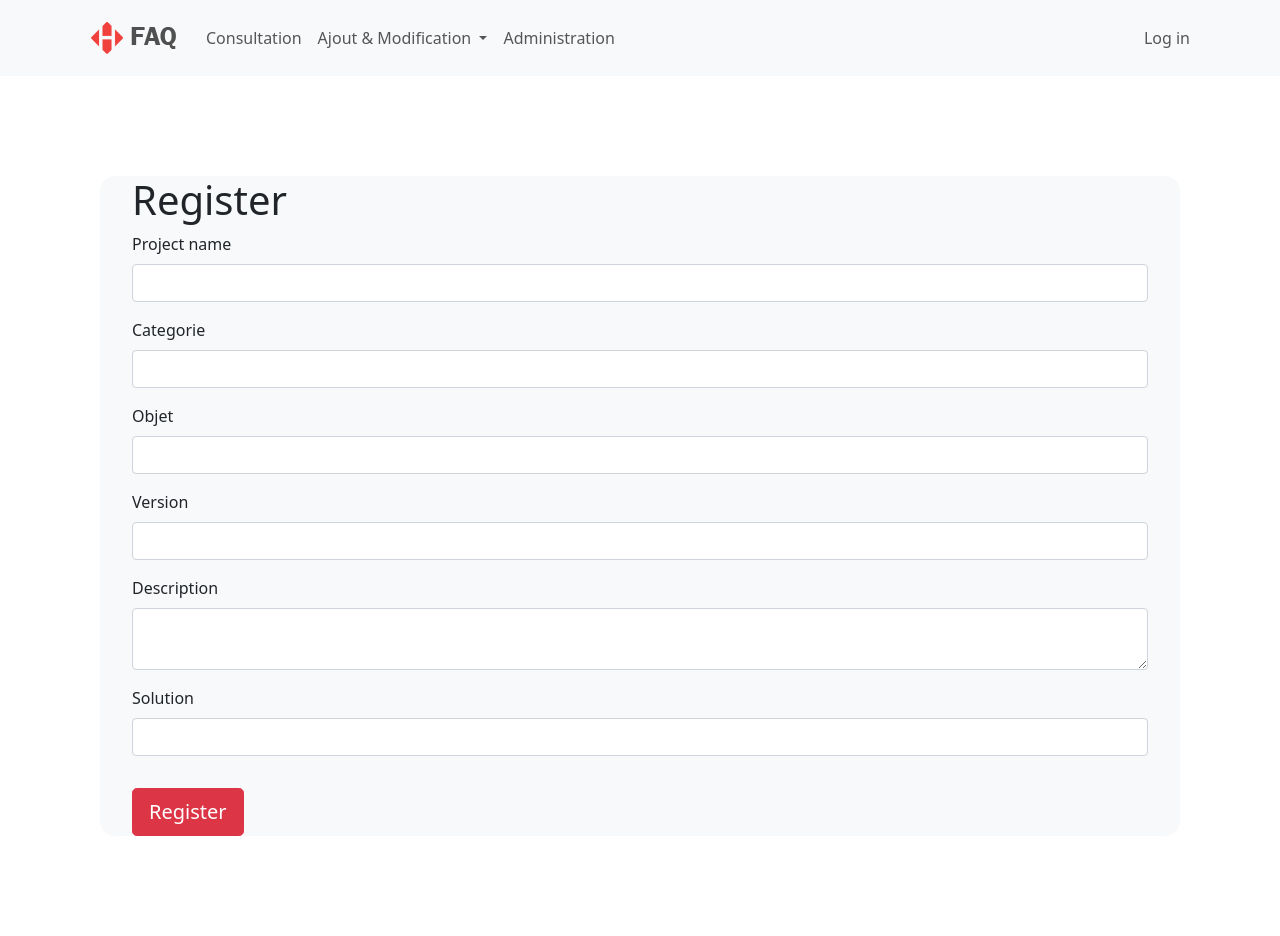
After one commit to abwii/FAQ_Hanover_Symfony, a Symfony app: template templates/default/ajouter.html.twig in a window 1280 px wide. The commit adds this page. Run offline with Twig, Linux system fonts and the light colour scheme; the template is opened without the code that fills it, so the values that code supplies are empty; form fields are guessed from the names that the template uses; some libraries are stand-ins or nearby versions.

Commit message:
Add files via upload

```diff
--- a/templates/default/accueil.html.twig
+++ b/templates/default/accueil.html.twig
@@ -14,7 +14,7 @@
 					<div class="card-body">
 						<h5 class="card-title">Ajouter</h5>
 						<p class="card-text">Ici vous pouvez ajouter les solutions à des bug rencontrés.</p>
-						<a href="ajout" class="btn btn-outline-danger btn-lg">Cliquez ici !</a>
+						<a href="ajouter" class="btn btn-outline-danger btn-lg">Cliquez ici !</a>
 					</div>
 				</div>
 			</div>
@@ -43,7 +43,7 @@
 			<div class="col-sm-4">
 				<div class="card">
 					<div class="card-body">
-						<h5 class="card-title">Contacte</h5>
+						<h5 class="card-title">Contact</h5>
 						<p class="card-text">Ici vous pouvez contacter un administrateur si vous avez des questions.</p>
 						<a href="#" class="btn btn-outline-danger btn-lg">Cliquez ici !</a>
 					</div>
--- /dev/null
+++ b/templates/default/ajouter.html.twig
@@ -0,0 +1,38 @@
+{% extends 'base.html.twig' %}
+
+{% block title %}
+	Register
+
+
+{% endblock %}
+
+{% block body %}
+    <link rel="stylesheet" type="text/css" href="{{ asset('public\assets\css\styles.css') }}">
+	<div class="bg_form">
+		<form class="form_content">
+			<div class="form-group">
+				<section class="container">
+					<div class="row">
+						<div class="col">
+							<h1>
+								Register
+							</h1>
+							{{ form_start(ajoutForm) }}
+							<fieldset>
+								{{ form_row(ajoutForm.ProjectName) }}
+								{{ form_row(ajoutForm.Categorie) }}
+								{{ form_row(ajoutForm.Objet) }}
+								{{ form_row(ajoutForm.Version) }}
+								{{ form_row(ajoutForm.Description) }}
+								{{ form_row(ajoutForm.Solution) }}
+							</fieldset>
+							<button type="submit" class="btn btn-danger btn-lg mt-3">
+								Register
+							</button>
+							{{ form_end(ajoutForm) }}
+						</div>
+					</div>
+				</section>
+			</form>
+		</div>
+	{% endblock %}
```
Also changed, not shown: templates/default/ajout.html.twig (+17 -15 lines), templates/default/pre-modification.html copy.twig (added, +35 -0 lines).
